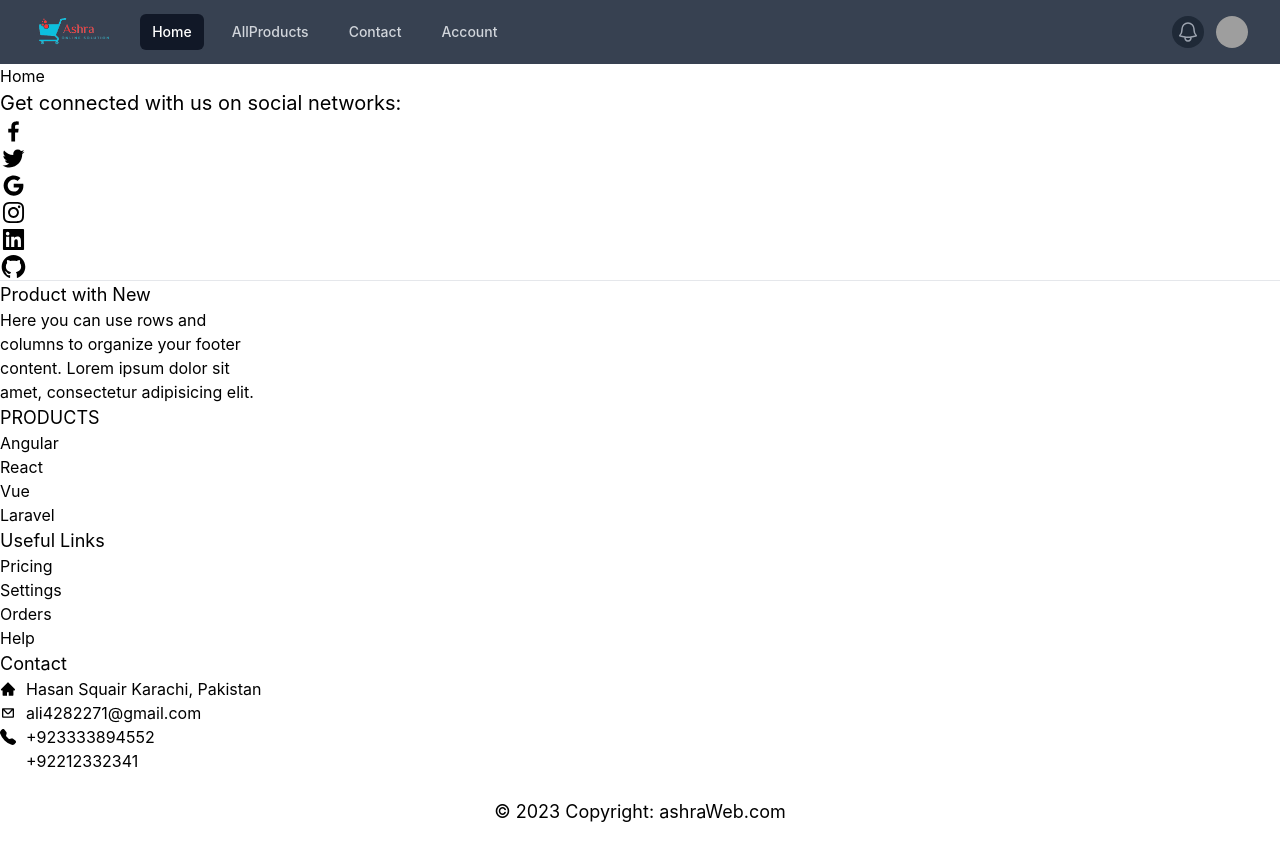
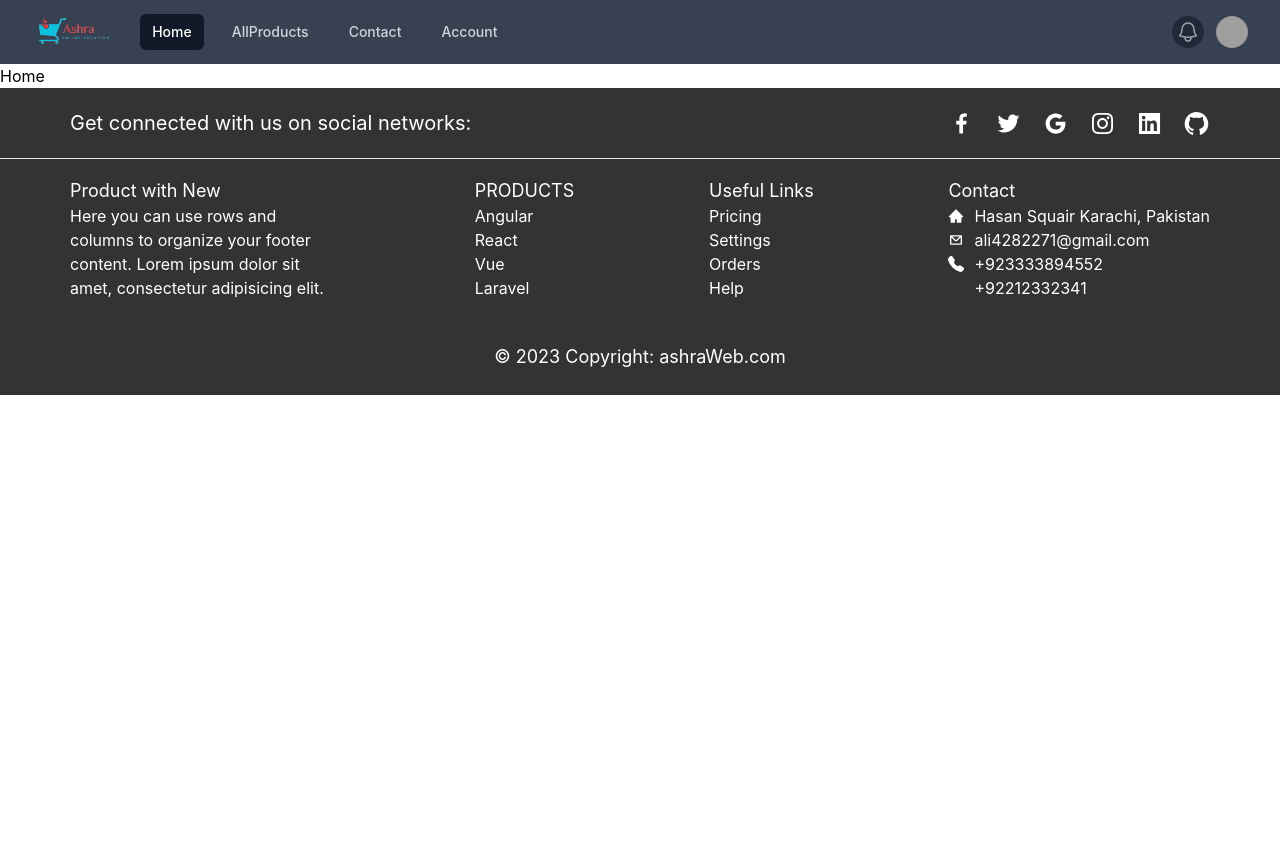
Before and after one commit to ashrafali2000/assignment-react-01, a React (Create React App) app: page / in a window 1280 px wide. After the commit the page ends 800 px from the top, so only its background shows below. Built offline with nearby package versions, Linux system fonts and the light colour scheme; grey boxes are pictures that could not be loaded; some icons are missing.

Commit message:
update the footer css file

```diff
--- a/src/components/footer/footer.css
+++ b/src/components/footer/index.css
@@ -1,10 +1,14 @@
-.footerContainer{
-    background-color:"#333";
-    color:"#fff"
-}
 .icon{
     width: 27px;
     height: 27px;
+}
+
+
+
+/* These all classes are not acceptable in js file */
+/* .footerContainer{
+    background-color:"#333";
+    color:"#fff"
 }
 .mediaContainer{
     display:'flex';
@@ -27,4 +31,4 @@
     flex-wrap: wrap;
     padding:"18px 70px";
     gap:25
-}
+} */
--- a/src/components/footer/index.js
+++ b/src/components/footer/index.js
@@ -1,6 +1,6 @@
 import React from 'react'
-import "./footer.css"
 import { Link } from 'react-router-dom'
+import "./index.css"
 import {BiLogoFacebook} from "react-icons/bi"
 import {BsFileX, BsFillTelephoneFill} from "react-icons/bs"
 import {CgMail} from "react-icons/cg"
@@ -9,8 +9,8 @@ import {AiOutlineTwitter,AiOutlineGoogle,AiOutlineInstagram,AiFillLinkedin,AiFil
 
 const Footer = () => {
   return (
-    <div className="footerContainer">
-      <div className='mediaContainer'><h1 style={{fontSize:20}}>Get connected with us on social networks:</h1><div className='mediaIconCls'>
+    <div style={{backgroundColor:"#333",color:"#fff"}}>
+      <div style={{display:'flex',justifyContent:"space-between",flexWrap:'wrap', alignItems:'center',padding:" 20px 70px"}}><h1 style={{fontSize:20}}>Get connected with us on social networks:</h1><div style={{display:'flex',justifyContent:"space-between",alignItems:"center",gap:20,flexWrap:'wrap'}}>
        <Link> <BiLogoFacebook className='icon'/></Link>
        <Link><AiOutlineTwitter className='icon'/></Link>
        <Link> <AiOutlineGoogle className='icon'/></Link>
@@ -20,7 +20,14 @@ const Footer = () => {
         </div></div>
         <hr />
 
-      <div className='detailsOverViewContainer'>
+      <div style={{
+        display:"flex",
+        justifyContent:'space-between',
+        alignItems:"center",
+        flexWrap:"wrap",
+        padding:"18px 70px",
+        gap:18
+      }}>
         <div><h1 style={{fontSize:18}}>Product with New</h1><p style={{width:270,wordWrap:"break-word"}}>Here you can use rows and columns to organize your footer content. Lorem ipsum dolor sit amet, consectetur adipisicing elit.</p></div>
 
         <div><h1 style={{fontSize:18}}>PRODUCTS</h1>
```
